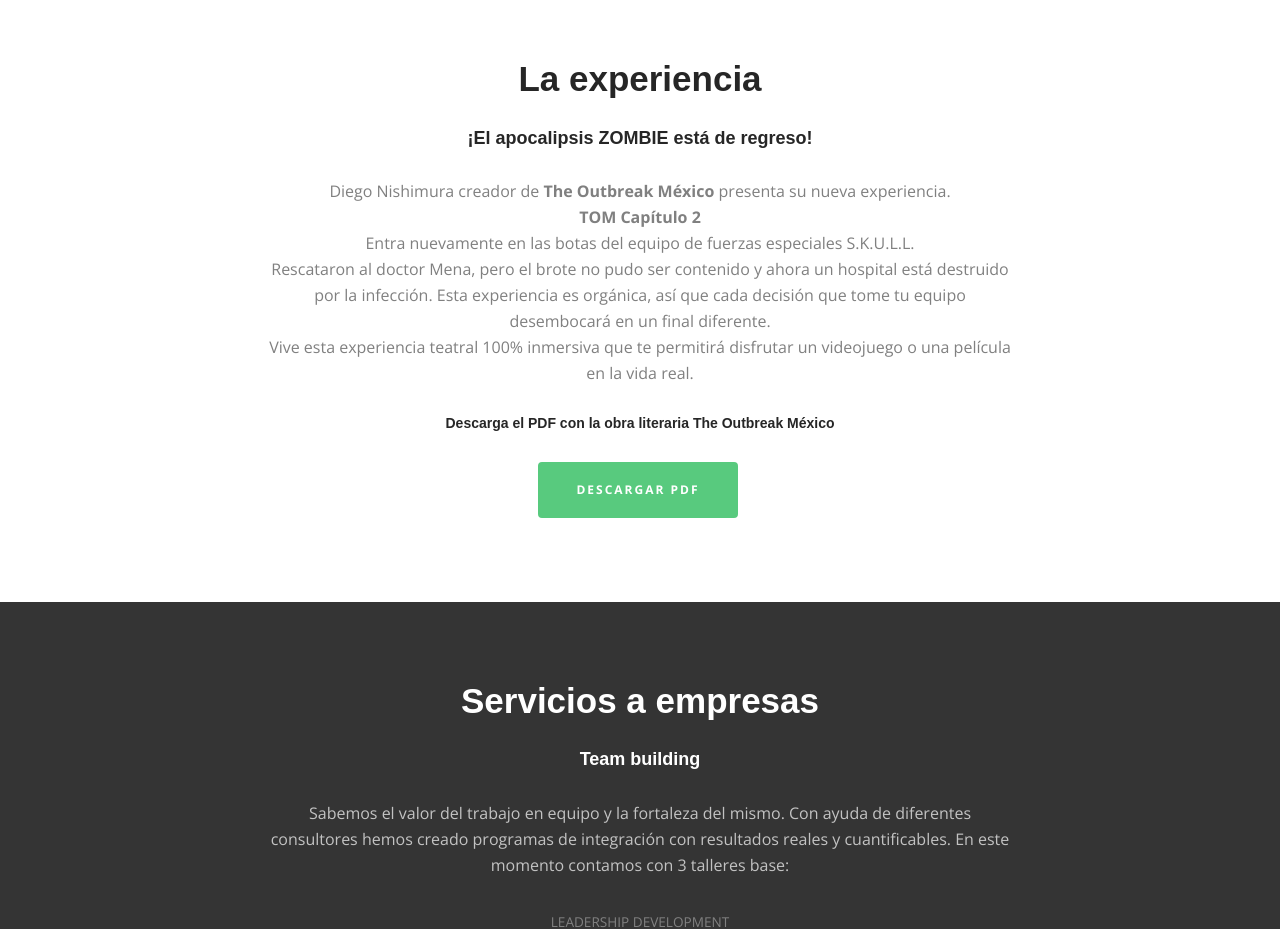
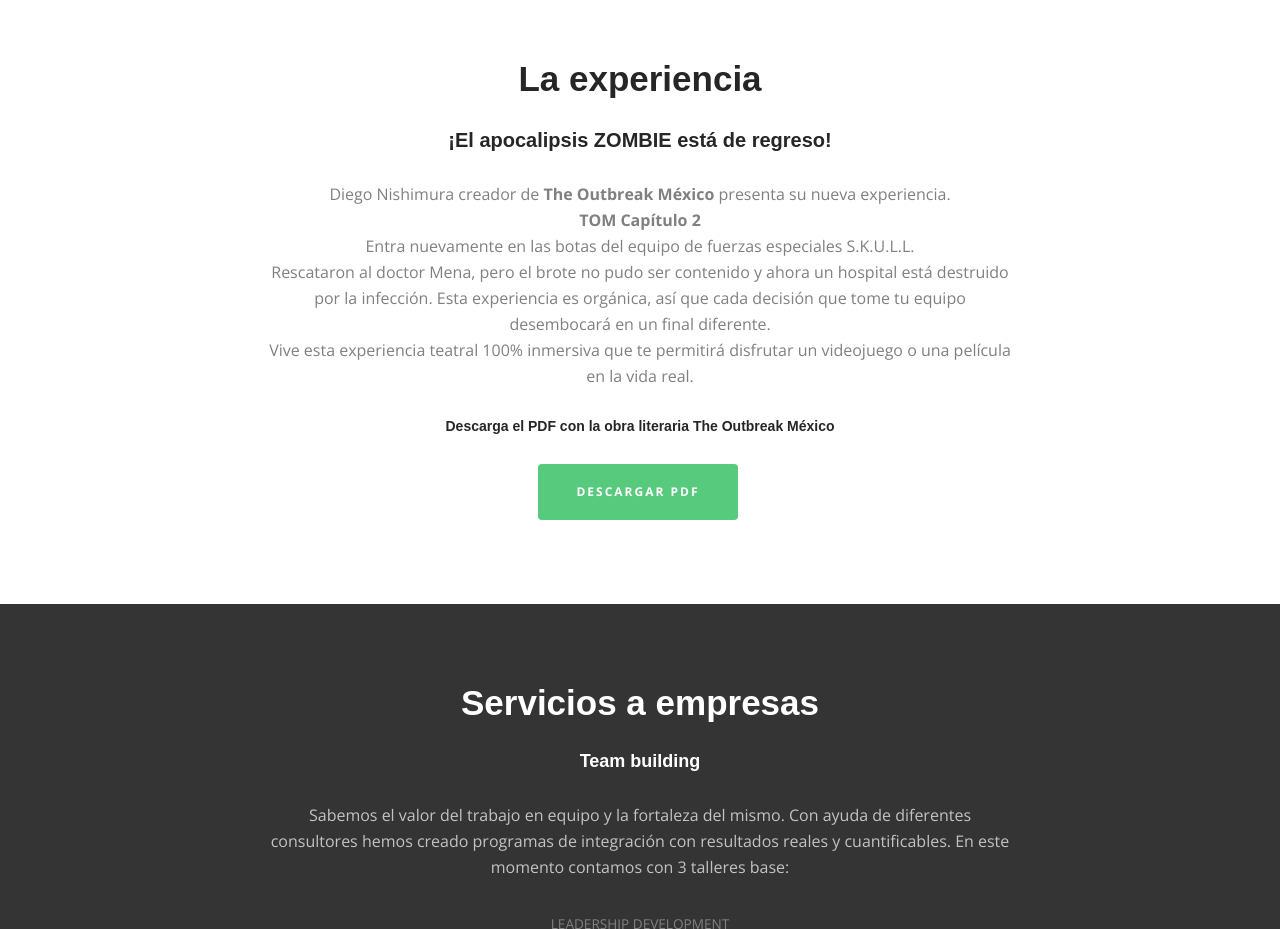
Before and after one commit to AndreaCamposG/tomcap2, a plain HTML site: page index.html in a window 1280 px wide. Shown: the part 820-1749 px from the top of the page. Drawn offline with nearby package versions, Linux system fonts and the light colour scheme; some packages are replaced by stand-ins of ours; files whose address does not match are found by name; a web font is replaced by a local one.

Commit message:
Espero...

```diff
--- a/index.html
+++ b/index.html
@@ -102,7 +102,7 @@
                 <div class="row p-b">
                     <div class="col-md-8 col-sm-10 col-xs-10 col-md-offset-2 col-sm-offset-1 col-xs-offset-1 text-center">
                         <h2 class="fh5co-heading wow fadeInUp" data-wow-duration="1s" data-wow-delay=".3s">La experiencia</h2>
-                        <h4 class="fh5co-heading wow fadeInUp" data-wow-duration="1s" data-wow-delay=".4s">¡El apocalipsis ZOMBIE está de regreso!</h4>
+                        <h1 class="fh5co-heading wow fadeInUp" data-wow-duration="1s" data-wow-delay=".4s" style="font-size:20px;">¡El apocalipsis ZOMBIE está de regreso!</h1>
                         <p class="wow fadeInUp" data-wow-duration="1s" data-wow-delay=".4s">Diego Nishimura creador de <b>The Outbreak México</b> presenta su nueva experiencia.<br><b>TOM Capítulo 2</b><br> Entra nuevamente en las botas
                         del equipo de fuerzas especiales S.K.U.L.L. <br>
                         Rescataron al doctor Mena, pero el brote no pudo ser contenido y ahora un hospital está destruido por la infección.
```
